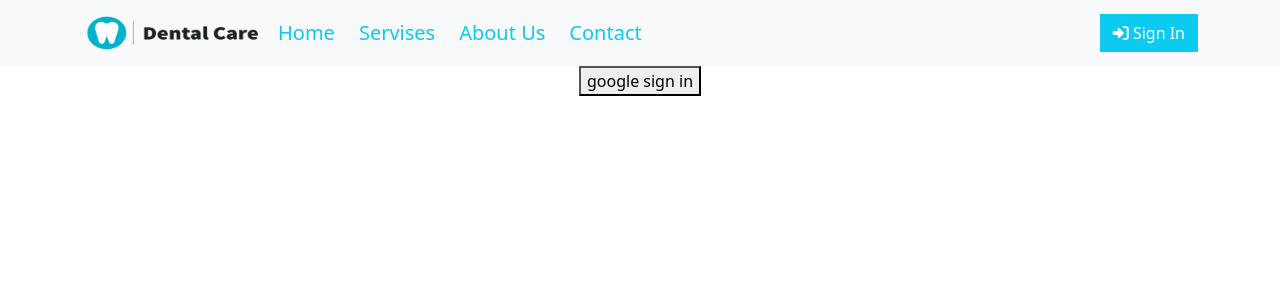
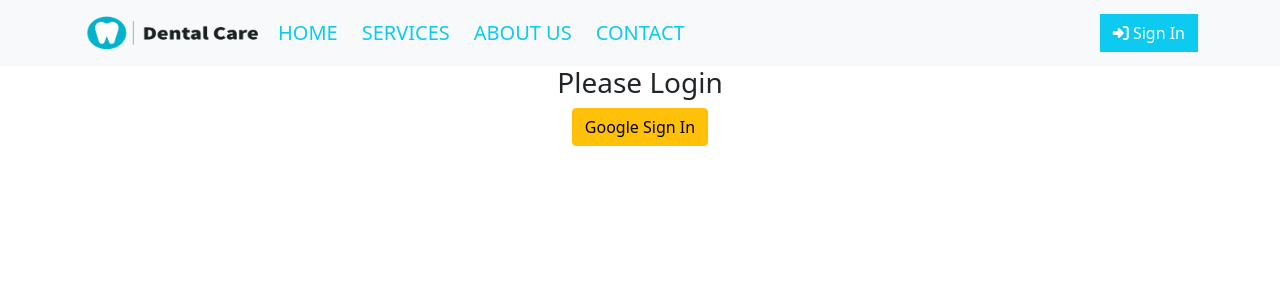
Before and after one commit to tafsiruzzaman/dental-care-client-side, a React (Create React App) app: page /signin in a window 1280 px wide. Shown: the top 300 px of the page. Built offline with nearby package versions, Linux system fonts and the light colour scheme; no server answers.

Commit message:
route setup complete

```diff
--- a/src/App.js
+++ b/src/App.js
@@ -4,7 +4,11 @@ import AuthProvider from './contexts/AuthProvider';
 import Home from './pages/Home/Home/Home';
 import NotFound from './pages/NotFound/NotFound';
 import SignIn from './pages/Registration/SignIn/SignIn';
+import SignUp from './pages/Registration/SignUp/SignUp';
+import Services from './pages/Services/Services';
 import Header from './pages/Shared/Header/Header';
+import GeneralRoute from './PrivateRoutes/GeneralRoute/GeneralRoute';
+import RegistrationRoute from './PrivateRoutes/RegistrationRoute/RegistrationRoute'
 
 function App() {
   return (
@@ -19,9 +23,15 @@ function App() {
             <Route path="/home">
               <Home></Home>
             </Route>
-            <Route path="/signin">
+            <GeneralRoute path="/services">
+              <Services></Services>
+            </GeneralRoute>
+            <RegistrationRoute path="/signin">
               <SignIn></SignIn>
-            </Route>
+            </RegistrationRoute>
+            <RegistrationRoute path="/signup">
+              <SignUp></SignUp>
+            </RegistrationRoute>
             <Route path="*">
               <NotFound></NotFound>
             </Route>
--- /dev/null
+++ b/src/PrivateRoutes/GeneralRoute/GeneralRoute.js
@@ -0,0 +1,28 @@
+import React from 'react';
+import { Spinner } from 'react-bootstrap';
+import { Redirect, Route } from 'react-router';
+import useAuth from '../../hooks/useAuth';
+
+const GeneralRoute = ({ children, ...rest }) => {
+    const { user, isLoading } = useAuth();
+    if (isLoading) {
+        return <Spinner animation="border" variant="danger" />
+    };
+    return (
+        <Route
+            {...rest}
+            render={({ location }) => user.email ? children : <Redirect
+                to={{
+                    pathname: "/signin",
+                    state: { from: location }
+                }}
+            ></Redirect>
+
+            }
+        >
+
+        </Route>
+    );
+};
+
+export default GeneralRoute;
--- /dev/null
+++ b/src/PrivateRoutes/RegistrationRoute/RegistrationRoute.js
@@ -0,0 +1,25 @@
+import React from 'react';
+import { Redirect, Route } from 'react-router';
+import useAuth from '../../hooks/useAuth';
+
+const RegistrationRoute = ({ children, ...rest }) => {
+    const { user } = useAuth();
+
+    return (
+        <Route
+            {...rest}
+            render={({ location }) => !user.email ? children : <Redirect
+                to={{
+                    pathname: "/home",
+                    state: { from: location }
+                }}
+            ></Redirect>
+
+            }
+        >
+
+        </Route>
+    );
+};
+
+export default RegistrationRoute;
--- a/src/pages/Registration/SignIn/SignIn.js
+++ b/src/pages/Registration/SignIn/SignIn.js
@@ -1,11 +1,31 @@
 import React from 'react';
+import { Button } from 'react-bootstrap';
+import { useHistory, useLocation } from 'react-router';
 import useAuth from '../../../hooks/useAuth';
 
 const SignIn = () => {
-    const {singInUsingGoogle} = useAuth();
+    const { singInUsingGoogle, setUser, setError, setIsLoading } = useAuth();
+    const location = useLocation();
+    const history = useHistory();
+    const redirect_uri = location.state?.from || '/home';
+
+    const handleGoogleSignIn = () => {
+        singInUsingGoogle()
+        .then(result => {
+            history.push(redirect_uri);
+            setUser(result.user);
+        })
+        .catch(error => {
+            setError(error.message);
+        })
+        .finally(() => {
+            setIsLoading(false);
+        });
+    };
     return (
         <div>
-            <button onClick={singInUsingGoogle}>google sign in</button>
+            <h3>Please Login</h3>
+            <Button onClick={handleGoogleSignIn} variant="warning">Google Sign In</Button>
         </div>
     );
 };
--- /dev/null
+++ b/src/pages/Services/Services.js
@@ -0,0 +1,11 @@
+import React from 'react';
+
+const Services = () => {
+    return (
+        <div>
+            <h1>services</h1>
+        </div>
+    );
+};
+
+export default Services;
--- a/src/pages/Shared/Header/Header.js
+++ b/src/pages/Shared/Header/Header.js
@@ -25,10 +25,10 @@ const Header = () => {
             <Navbar.Toggle aria-controls="responsive-navbar-nav" />
             <Navbar.Collapse id="responsive-navbar-nav">
                 <Nav className="me-auto text-center">
-                    <NavLink activeStyle={activeStyle} className="text-decoration-none my-1 me-4 text-info fs-5" to="/home">Home</NavLink>
-                    <NavLink activeStyle={activeStyle} className="text-decoration-none my-1 me-4 text-info fs-5" to="/servises">Servises</NavLink>
-                    <NavLink activeStyle={activeStyle} className="text-decoration-none my-1 me-4 text-info fs-5" to="/about">About Us</NavLink>
-                    <NavLink activeStyle={activeStyle} className="text-decoration-none my-1 me-4 text-info fs-5" to="/contact">Contact</NavLink>
+                    <NavLink activeStyle={activeStyle} className="text-decoration-none my-1 me-4 text-info fs-5" to="/home">HOME</NavLink>
+                    <NavLink activeStyle={activeStyle} className="text-decoration-none my-1 me-4 text-info fs-5" to="/services">SERVICES</NavLink>
+                    <NavLink activeStyle={activeStyle} className="text-decoration-none my-1 me-4 text-info fs-5" to="/about">ABOUT US</NavLink>
+                    <NavLink activeStyle={activeStyle} className="text-decoration-none my-1 me-4 text-info fs-5" to="/contact">CONTACT</NavLink>
                 </Nav>
                 <Nav className="text-center">
                  {
@@ -36,10 +36,10 @@ const Header = () => {
                     <div>
                         <Navbar.Text>{user.displayName} </Navbar.Text>
                         <img src={userImg} width="33" height="33" className="d-inline-block align-top rounded-circle me-2" alt=""/>
-                        <Button onClick={logOut} variant="info text-white rounded-0"><i class="fas fa-sign-in-alt"></i> Sign Out</Button>
+                        <Button onClick={logOut} variant="info text-white rounded-0"><i className="fas fa-sign-in-alt"></i> Sign Out</Button>
                     </div>
                     :
-                    <NavLink to="/signin"><Button variant="info text-white rounded-0"><i class="fas fa-sign-in-alt"></i> Sign In</Button></NavLink>
+                    <NavLink to="/signin"><Button variant="info text-white rounded-0"><i className="fas fa-sign-in-alt"></i> Sign In</Button></NavLink>
                  }
                 </Nav>
             </Navbar.Collapse>
```
